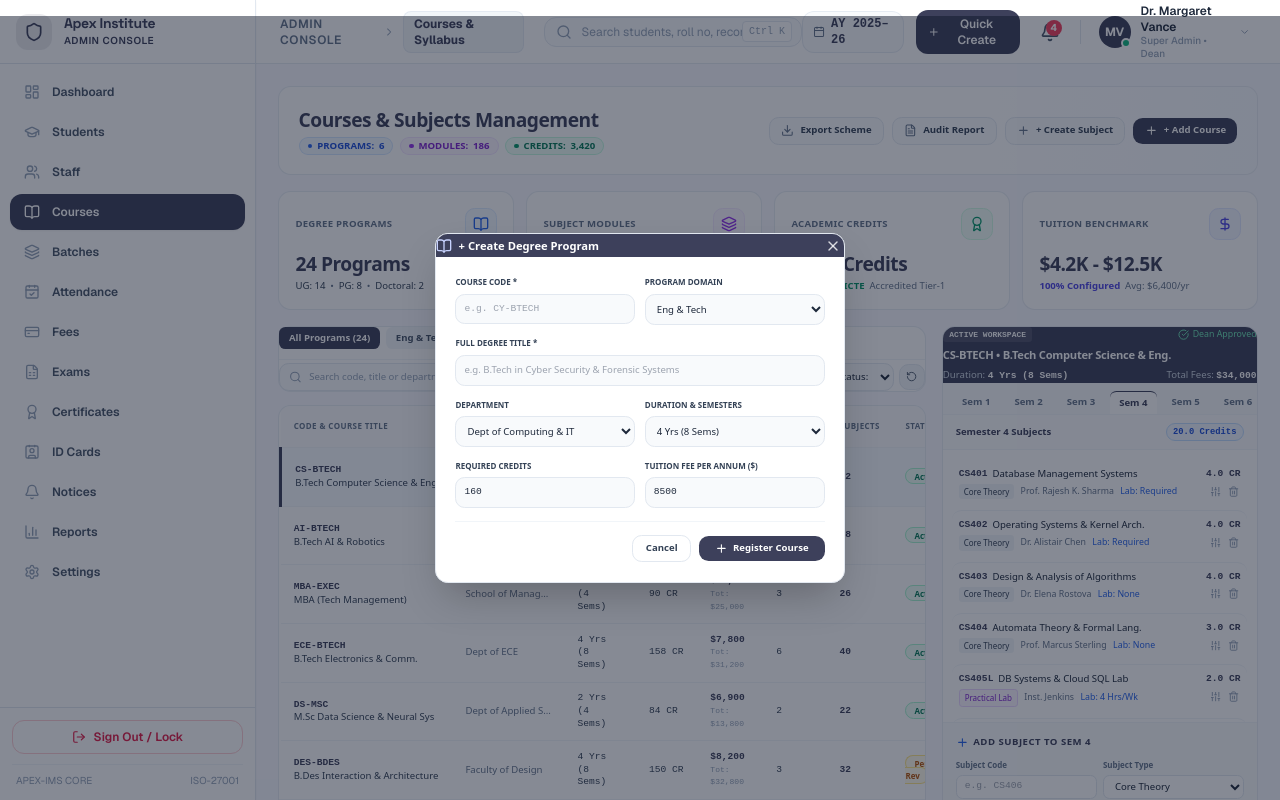
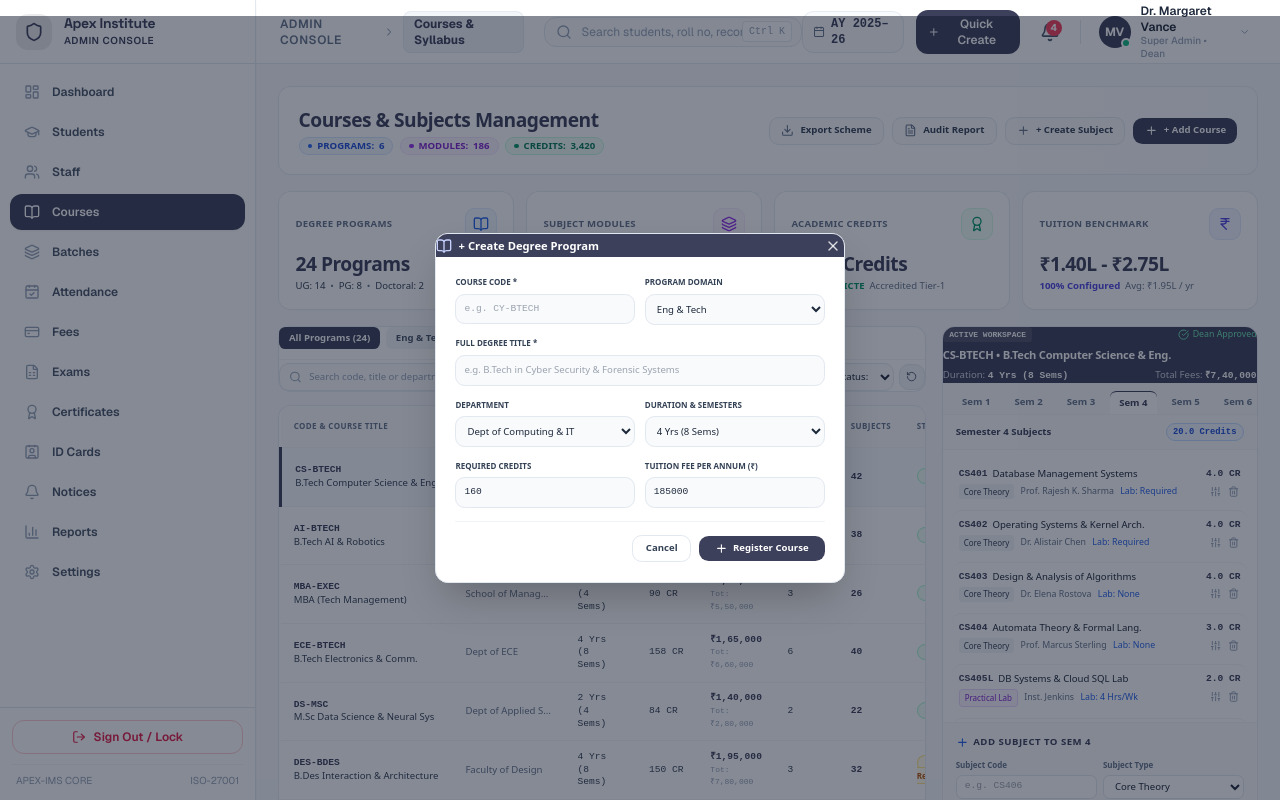
Before and after one commit to AmarOdizo/IMS, a Next.js app: page /admin/courses in a window 1280 px wide. Both pictures are taken after a click on the button "+ Add Course". Shown: the top 800 px of the page. Built offline with nearby package versions, Linux system fonts and the light colour scheme.

Commit message:
feat: add courses management page for admin panel

```diff
--- a/src/app/admin/courses/page.tsx
+++ b/src/app/admin/courses/page.tsx
@@ -6,7 +6,7 @@ import {
   BookOpen,
   Layers,
   Award,
-  DollarSign,
+  IndianRupee,
   Search,
   Plus,
   Download,
@@ -63,8 +63,8 @@ const initialCourses: Course[] = [
     duration: "4 Yrs (8 Sems)",
     semesters: 8,
     credits: 160,
-    tuitionYear: 8500,
-    totalTuition: 34000,
+    tuitionYear: 185000,
+    totalTuition: 740000,
     batches: 8,
     subjectsCount: 42,
     status: "Active",
@@ -78,8 +78,8 @@ const initialCourses: Course[] = [
     duration: "4 Yrs (8 Sems)",
     semesters: 8,
     credits: 164,
-    tuitionYear: 9200,
-    totalTuition: 36800,
+    tuitionYear: 210000,
+    totalTuition: 840000,
     batches: 4,
     subjectsCount: 38,
     status: "Active",
@@ -93,8 +93,8 @@ const initialCourses: Course[] = [
     duration: "2 Yrs (4 Sems)",
     semesters: 4,
     credits: 90,
-    tuitionYear: 12500,
-    totalTuition: 25000,
+    tuitionYear: 275000,
+    totalTuition: 550000,
     batches: 3,
     subjectsCount: 26,
     status: "Active",
@@ -108,8 +108,8 @@ const initialCourses: Course[] = [
     duration: "4 Yrs (8 Sems)",
     semesters: 8,
     credits: 158,
-    tuitionYear: 7800,
-    totalTuition: 31200,
+    tuitionYear: 165000,
+    totalTuition: 660000,
     batches: 6,
     subjectsCount: 40,
     status: "Active",
@@ -123,8 +123,8 @@ const initialCourses: Course[] = [
     duration: "2 Yrs (4 Sems)",
     semesters: 4,
     credits: 84,
-    tuitionYear: 6900,
-    totalTuition: 13800,
+    tuitionYear: 140000,
+    totalTuition: 280000,
     batches: 2,
     subjectsCount: 22,
     status: "Active",
@@ -138,8 +138,8 @@ const initialCourses: Course[] = [
     duration: "4 Yrs (8 Sems)",
     semesters: 8,
     credits: 150,
-    tuitionYear: 8200,
-    totalTuition: 32800,
+    tuitionYear: 195000,
+    totalTuition: 780000,
     batches: 3,
     subjectsCount: 32,
     status: "Pending Rev",
@@ -250,7 +250,7 @@ export default function CoursesPage() {
   const [newCourseDept, setNewCourseDept] = useState("Dept of Computing & IT");
   const [newCourseDuration, setNewCourseDuration] = useState("4 Yrs (8 Sems)");
   const [newCourseCredits, setNewCourseCredits] = useState(160);
-  const [newCourseTuition, setNewCourseTuition] = useState(8500);
+  const [newCourseTuition, setNewCourseTuition] = useState(185000);
   const [newCourseCategory, setNewCourseCategory] = useState<Course["category"]>("Eng & Tech");
 
   const showToast = (msg: string) => {
@@ -518,16 +518,16 @@ export default function CoursesPage() {
               Tuition Benchmark
             </span>
             <div className="w-10 h-10 rounded-xl bg-indigo-50/80 border border-indigo-100 text-indigo-600 flex items-center justify-center shrink-0">
-              <DollarSign className="w-5 h-5" />
+              <IndianRupee className="w-5 h-5" />
             </div>
           </div>
           <div className="mt-3.5">
-            <div className="text-2xl font-bold text-[#3D405B] tracking-tight">$4.2K - $12.5K</div>
+            <div className="text-2xl font-bold text-[#3D405B] tracking-tight">₹1.40L - ₹2.75L</div>
             <div className="flex items-center gap-1.5 text-xs text-slate-500 mt-1">
               <span className="inline-flex items-center text-indigo-600 font-semibold">
                 100% Configured
               </span>
-              <span>Avg: $6,400/yr</span>
+              <span>Avg: ₹1.95L / yr</span>
             </div>
           </div>
         </div>
@@ -675,10 +675,10 @@ export default function CoursesPage() {
                         </td>
                         <td className="py-3 px-4">
                           <span className="font-mono font-semibold text-[#3D405B] block">
-                            ${c.tuitionYear.toLocaleString()}
+                            ₹{c.tuitionYear.toLocaleString("en-IN")}
                           </span>
                           <span className="text-[10px] text-slate-400 block font-mono">
-                            Tot: ${c.totalTuition.toLocaleString()}
+                            Tot: ₹{c.totalTuition.toLocaleString("en-IN")}
                           </span>
                         </td>
                         <td className="py-3 px-4 font-mono text-slate-700">
@@ -807,7 +807,7 @@ export default function CoursesPage() {
               </h2>
               <div className="flex items-center justify-between text-xs text-slate-300 pt-0.5">
                 <span>Duration: <strong className="text-white font-mono">{selectedCourse.duration}</strong></span>
-                <span>Total Fees: <strong className="text-white font-mono">${selectedCourse.totalTuition.toLocaleString()}</strong></span>
+                <span>Total Fees: <strong className="text-white font-mono">₹{selectedCourse.totalTuition.toLocaleString("en-IN")}</strong></span>
               </div>
             </div>
 
@@ -1132,7 +1132,7 @@ export default function CoursesPage() {
                 </div>
                 <div className="flex flex-col gap-1.5">
                   <label className="font-bold text-slate-700 uppercase text-[10px]">
-                    Tuition Fee Per Annum ($)
+                    Tuition Fee Per Annum (₹)
                   </label>
                   <input
                     type="number"
```
